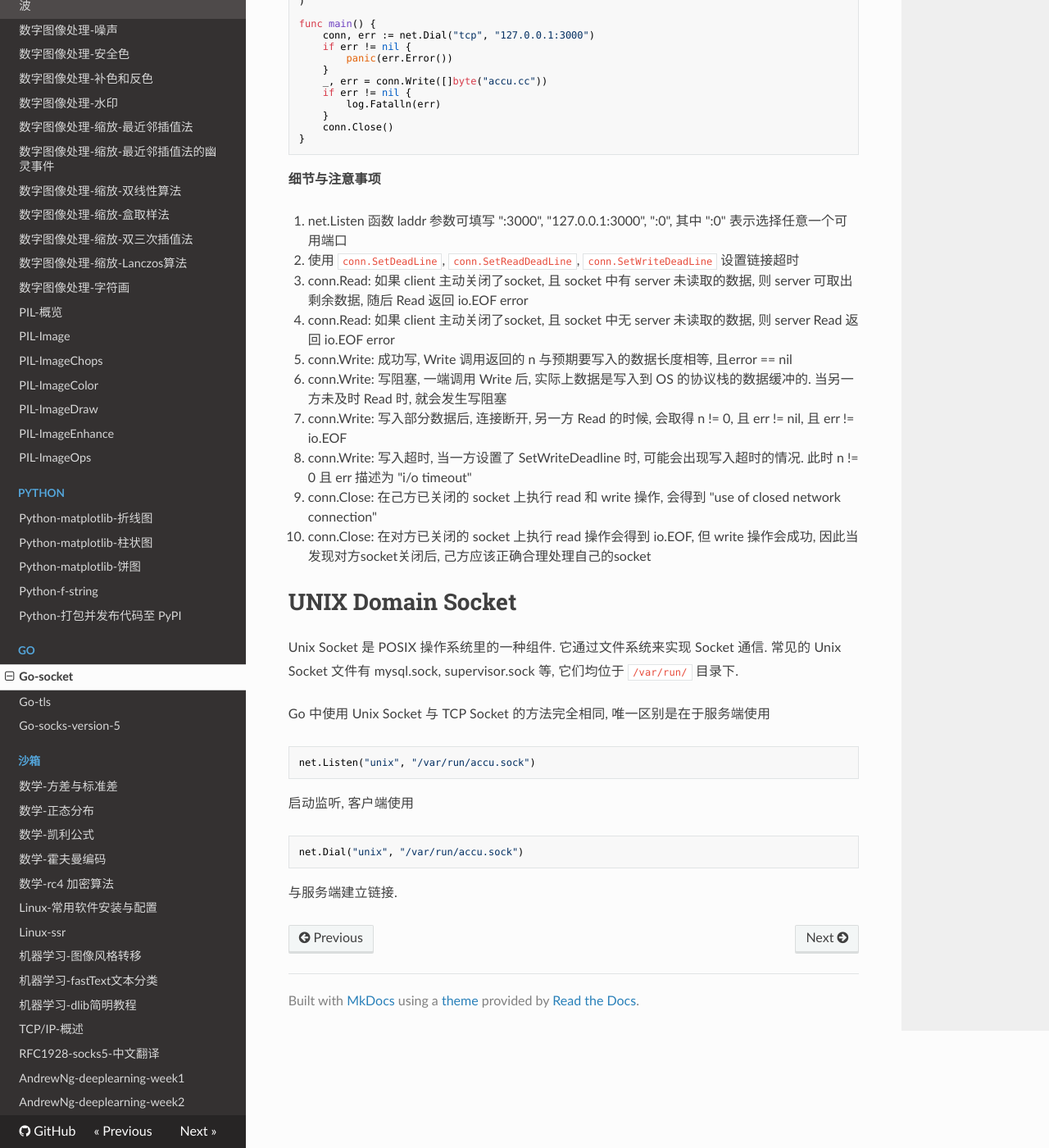
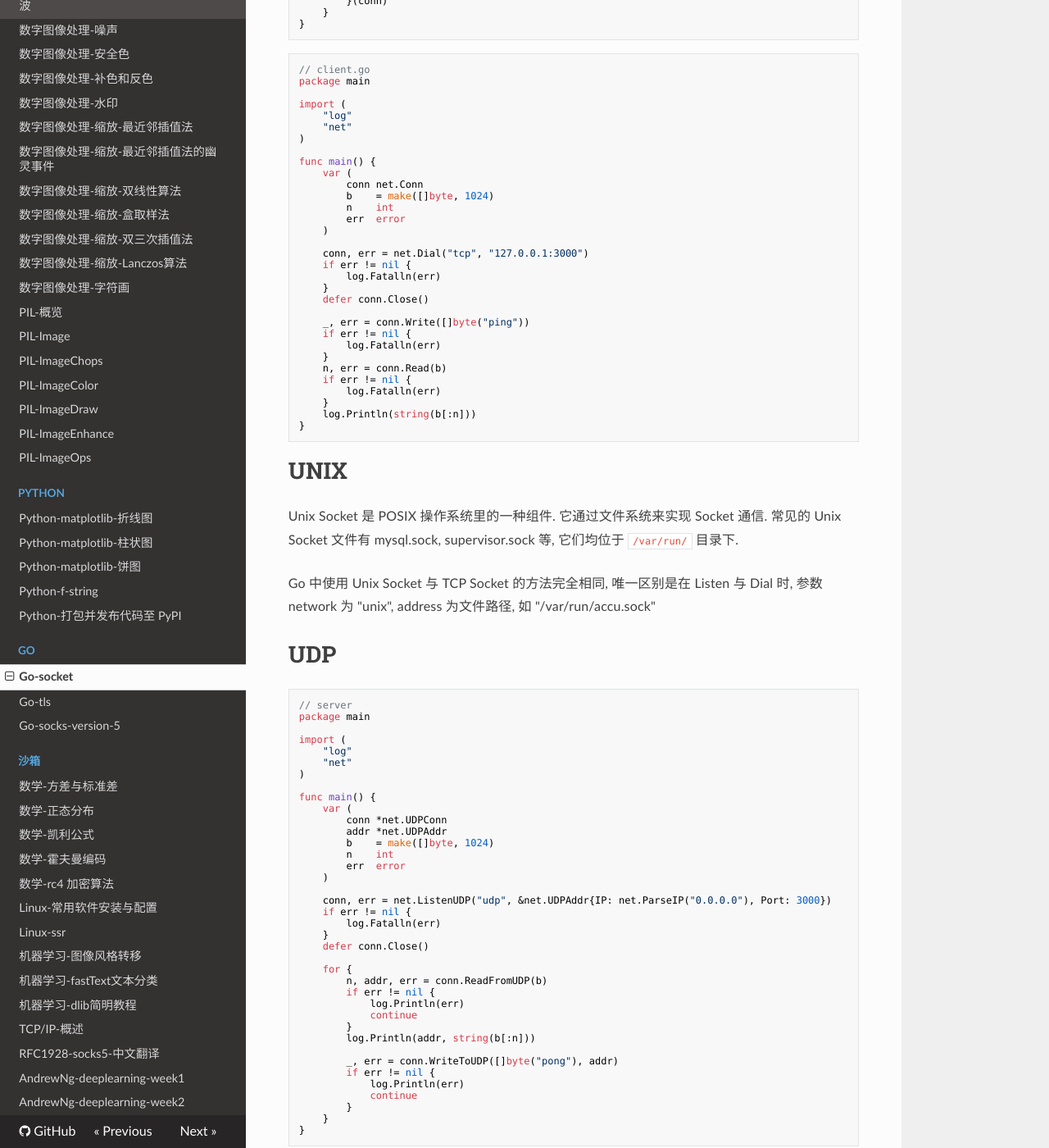
Before and after one commit to J14032016/accu, an MkDocs documentation site: the page built from docs/content/go_socket.md, in a window 1280 px wide and 1400 px high, scrolled down 949 px. Shown: the whole window at 82% size. Built offline with MkDocs 1.6.1, drawn with Linux system fonts in a browser that asks for light colours; nearby versions of some CDN libraries; old or Windows-style settings are respelled for this version of MkDocs; some of the changed text lies outside the part shown.

Commit message:
2017-11-24 19:07:00

````diff
--- a/docs/content/go_socket.md
+++ b/docs/content/go_socket.md
@@ -1,41 +1,53 @@
 # Socket
 
-Socket 是一种操作系统提供的进程间通信机制. 在操作系统中, 通常会为应用程序提供一组应用程序接口, 称为套接字接口(Socket API). 注意的是, Socket API 本身不负责通信, 它仅提供基础函数供应用层调用, 底层通信一般由 [TCP Socket](#tcp-socket) 或 [Unix Socket](#unix-domain-socket) 实现.
+Socket 是一种操作系统提供的进程间通信机制. 在操作系统中, 通常会为应用程序提供一组应用程序接口, 称为套接字接口(Socket API). 注意的是, Socket API 本身不负责通信, 它仅提供基础函数供应用层调用, 底层通信一般由 TCP, Unix 或 UDP 实现.
 
-# TCP Socket
+# TCP
 
-以下是一个简单的 Socket 服务与其配套客户端实现.
+以下是一个简单的 TCP 服务与其配套客户端实现.
 
 ```go
 // server.go
 package main
 
 import (
-    "bufio"
-    "log"
-    "net"
+	"log"
+	"net"
 )
 
 func main() {
-    ln, err := net.Listen("tcp", ":3000")
-    if err != nil {
-        log.Fatalln(err)
-    }
-    defer ln.Close()
-    for {
-        conn, err := ln.Accept()
-        if err != nil {
-            log.Println(err)
-            continue
-        }
-        go func(conn net.Conn) {
-            defer conn.Close()
-            scanner := bufio.NewScanner(conn)
-            for scanner.Scan() {
-                log.Println(scanner.Text())
-            }
-        }(conn)
-    }
+	ln, err := net.Listen("tcp", ":3000")
+	if err != nil {
+		log.Fatalln(err)
+	}
+	defer ln.Close()
+	for {
+		conn, err := ln.Accept()
+		if err != nil {
+			log.Println(err)
+			continue
+		}
+
+		go func(conn net.Conn) {
+			defer conn.Close()
+			var (
+				n   int
+				b   = make([]byte, 1024)
+				err error
+			)
+			n, err = conn.Read(b)
+			if err != nil {
+				log.Println(err)
+				return
+			}
+			log.Println(string(b[:n]))
+			n, err = conn.Write([]byte("pong"))
+			if err != nil {
+				log.Println(err)
+				return
+			}
+		}(conn)
+	}
 }
 ```
 
@@ -44,50 +56,116 @@
 package main
 
 import (
-    "log"
+	"log"
+	"net"
+)
+
+func main() {
+	var (
+		conn net.Conn
+		b    = make([]byte, 1024)
+		n    int
+		err  error
+	)
+
+	conn, err = net.Dial("tcp", "127.0.0.1:3000")
+	if err != nil {
+		log.Fatalln(err)
+	}
+	defer conn.Close()
+
+	_, err = conn.Write([]byte("ping"))
+	if err != nil {
+		log.Fatalln(err)
+	}
+	n, err = conn.Read(b)
+	if err != nil {
+		log.Fatalln(err)
+	}
+	log.Println(string(b[:n]))
+}
+```
+
+# UNIX
+
+Unix Socket 是 POSIX 操作系统里的一种组件. 它通过文件系统来实现 Socket 通信. 常见的 Unix Socket 文件有 mysql.sock, supervisor.sock 等, 它们均位于 `/var/run/` 目录下.
+
+Go 中使用 Unix Socket 与 TCP Socket 的方法完全相同, 唯一区别是在 Listen 与 Dial 时, 参数 network 为 "unix", address 为文件路径, 如 "/var/run/accu.sock"
+
+# UDP
+
+```go
+// server
+package main
+
+import (
+	"log"
+	"net"
+)
+
+func main() {
+	var (
+		conn *net.UDPConn
+		addr *net.UDPAddr
+		b    = make([]byte, 1024)
+		n    int
+		err  error
+	)
+
+	conn, err = net.ListenUDP("udp", &net.UDPAddr{IP: net.ParseIP("0.0.0.0"), Port: 3000})
+	if err != nil {
+		log.Fatalln(err)
+	}
+	defer conn.Close()
+
+	for {
+		n, addr, err = conn.ReadFromUDP(b)
+		if err != nil {
+			log.Println(err)
+			continue
+		}
+		log.Println(addr, string(b[:n]))
+
+		_, err = conn.WriteToUDP([]byte("pong"), addr)
+		if err != nil {
+			log.Println(err)
+			continue
+		}
+	}
+}
+```
+
+```go
+//client
+package main
+
+import (
+	"log"
     "net"
 )
 
 func main() {
-    conn, err := net.Dial("tcp", "127.0.0.1:3000")
-    if err != nil {
-        panic(err.Error())
-    }
-    _, err = conn.Write([]byte("accu.cc"))
-    if err != nil {
-        log.Fatalln(err)
-    }
-    conn.Close()
+	var (
+		conn net.Conn
+		b    = make([]byte, 1024)
+		n    int
+		err  error
+	)
+
+	conn, err = net.Dial("udp", "127.0.0.1:3000")
+	if err != nil {
+		log.Fatalln(err)
+	}
+	defer conn.Close()
+
+	_, err = conn.Write([]byte("ping"))
+	if err != nil {
+		log.Fatalln(err)
+	}
+	n, err = conn.Read(b)
+	if err != nil {
+		log.Fatalln(err)
+	}
+	log.Println(string(b[:n]))
 }
 ```
-
-**细节与注意事项**
-
-1. net.Listen 函数 laddr 参数可填写 ":3000", "127.0.0.1:3000", ":0", 其中 ":0" 表示选择任意一个可用端口
-2. 使用 `conn.SetDeadLine`, `conn.SetReadDeadLine`, `conn.SetWriteDeadLine` 设置链接超时
-3. conn.Read: 如果 client 主动关闭了socket, 且 socket 中有 server 未读取的数据, 则 server 可取出剩余数据, 随后 Read 返回 io.EOF error
-4. conn.Read: 如果 client 主动关闭了socket, 且 socket 中无 server 未读取的数据, 则 server Read 返回 io.EOF error
-5. conn.Write: 成功写, Write 调用返回的 n 与预期要写入的数据长度相等, 且error == nil
-6. conn.Write: 写阻塞, 一端调用 Write 后, 实际上数据是写入到 OS 的协议栈的数据缓冲的. 当另一方未及时 Read 时, 就会发生写阻塞
-7. conn.Write: 写入部分数据后, 连接断开, 另一方 Read 的时候, 会取得 n != 0, 且 err != nil, 且 err != io.EOF
-8. conn.Write: 写入超时, 当一方设置了 SetWriteDeadline 时, 可能会出现写入超时的情况. 此时 n != 0 且 err 描述为 "i/o timeout"
-9. conn.Close: 在己方已关闭的 socket 上执行 read 和 write 操作, 会得到 "use of closed network connection"
-10. conn.Close: 在对方已关闭的 socket 上执行 read 操作会得到 io.EOF, 但 write 操作会成功, 因此当发现对方socket关闭后, 己方应该正确合理处理自己的socket
-
-# UNIX Domain Socket
-
-Unix Socket 是 POSIX 操作系统里的一种组件. 它通过文件系统来实现 Socket 通信. 常见的 Unix Socket 文件有 mysql.sock, supervisor.sock 等, 它们均位于 `/var/run/` 目录下.
-
-Go 中使用 Unix Socket 与 TCP Socket 的方法完全相同, 唯一区别是在于服务端使用
-
-```go
-net.Listen("unix", "/var/run/accu.sock")
-```
-
-启动监听, 客户端使用
-
-```go
-net.Dial("unix", "/var/run/accu.sock")
-```
-
-与服务端建立链接.
````
